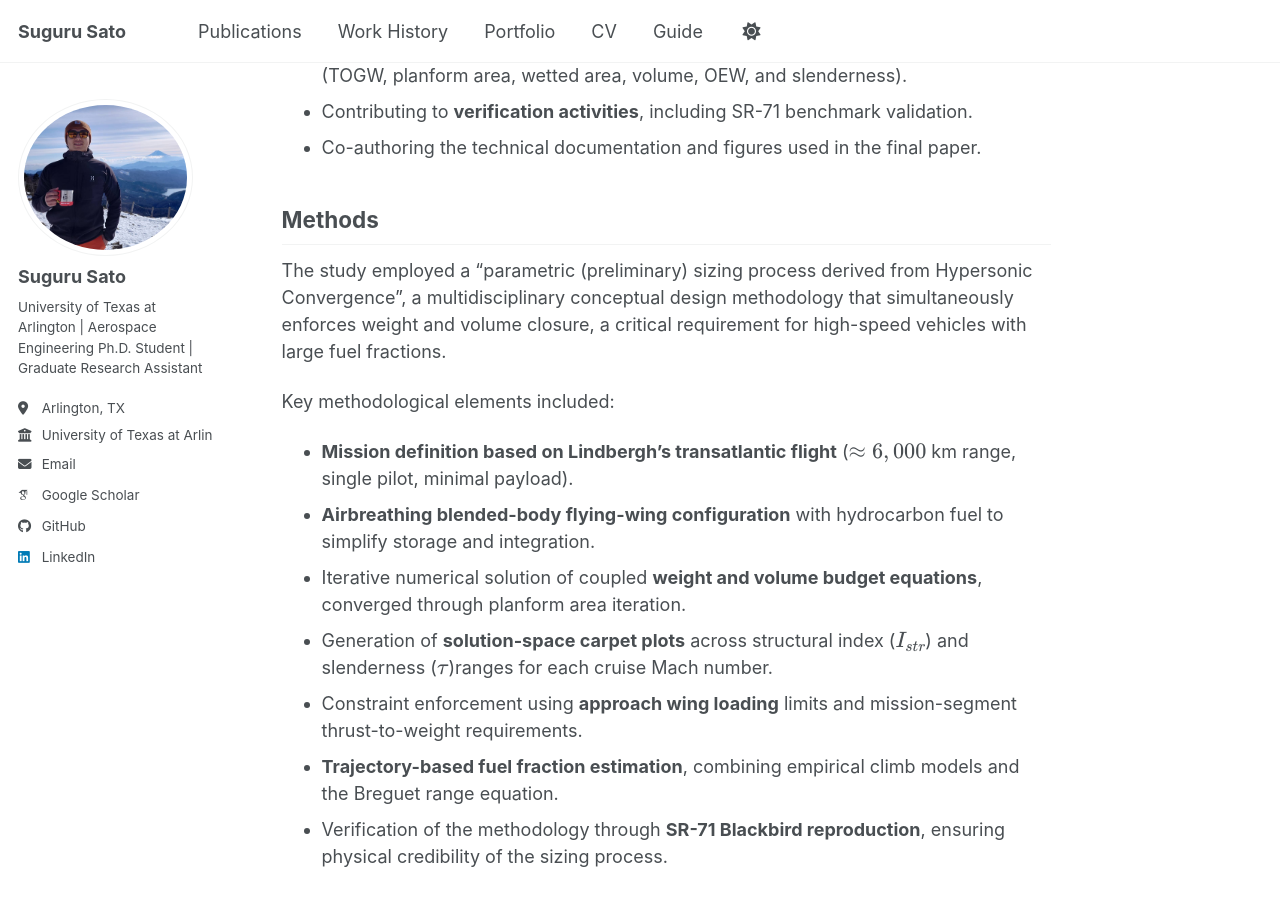
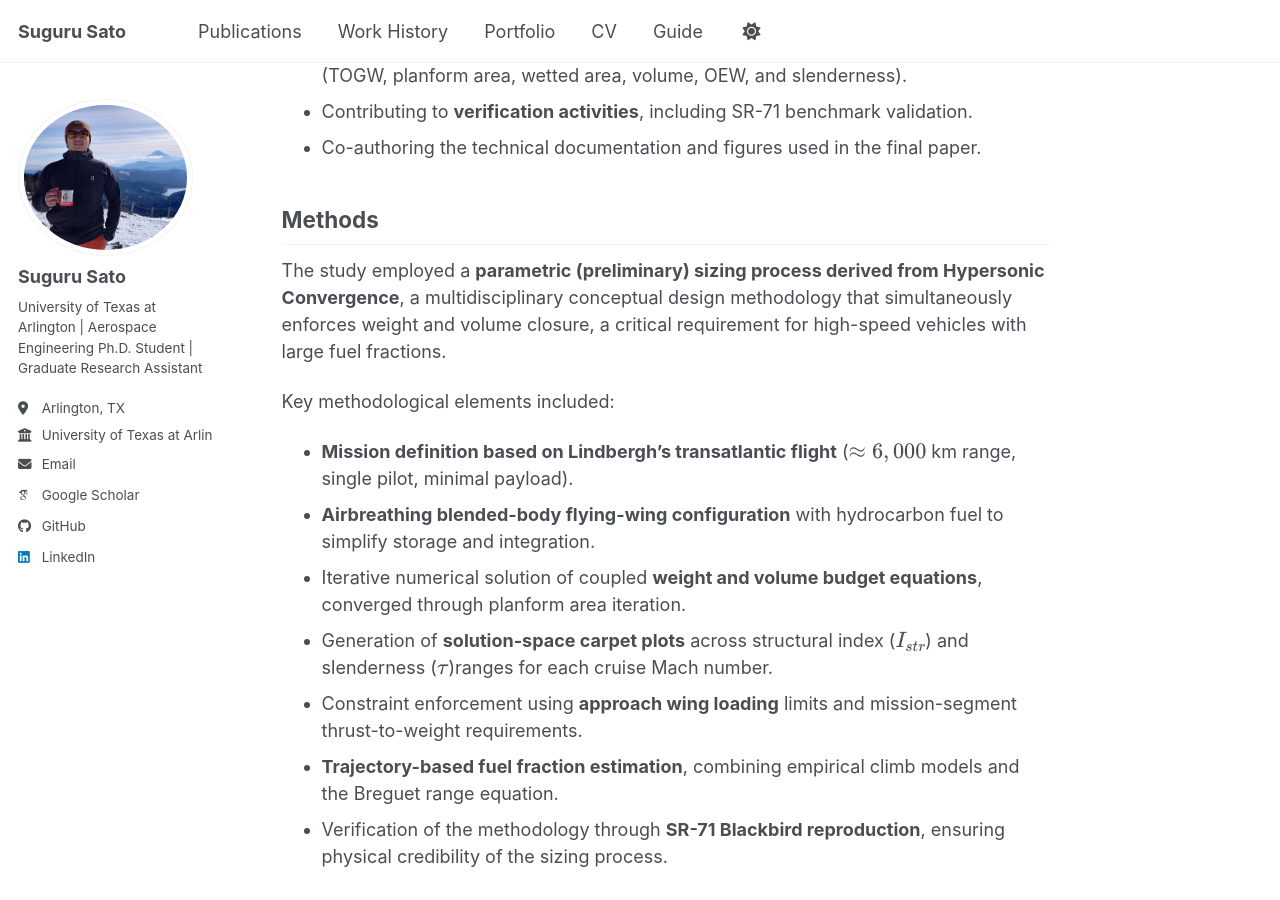
Before and after one commit to GitHub-Suguru/GitHub-Suguru.github.io, a Jekyll site: the page built from _portfolio/super_hypersonic_vehicle_design.md, in a window 1280 px wide and 900 px high, scrolled down 952 px. Built offline with Jekyll 4.4.1, drawn with Linux system fonts in a browser that asks for light colours; some web fonts are replaced; a script bundle is joined from its source files by our own code; library files that are not in the unit come from our copies.

```diff
--- a/_portfolio/super_hypersonic_vehicle_design.md
+++ b/_portfolio/super_hypersonic_vehicle_design.md
@@ -20,7 +20,7 @@ I served as **Chief Engineer and Synthesis Lead**, responsible for integrating m
 - Co-authoring the technical documentation and figures used in the final paper.
 
 ## Methods
-The study employed a "parametric (preliminary) sizing process derived from Hypersonic Convergence", a multidisciplinary conceptual design methodology that simultaneously enforces weight and volume closure, a critical requirement for high-speed vehicles with large fuel fractions.
+The study employed a **parametric (preliminary) sizing process derived from Hypersonic Convergence**, a multidisciplinary conceptual design methodology that simultaneously enforces weight and volume closure, a critical requirement for high-speed vehicles with large fuel fractions.
 
 Key methodological elements included:
 - **Mission definition based on Lindbergh’s transatlantic flight** ($$ \approx 6,000 $$ km range, single pilot, minimal payload).
```
